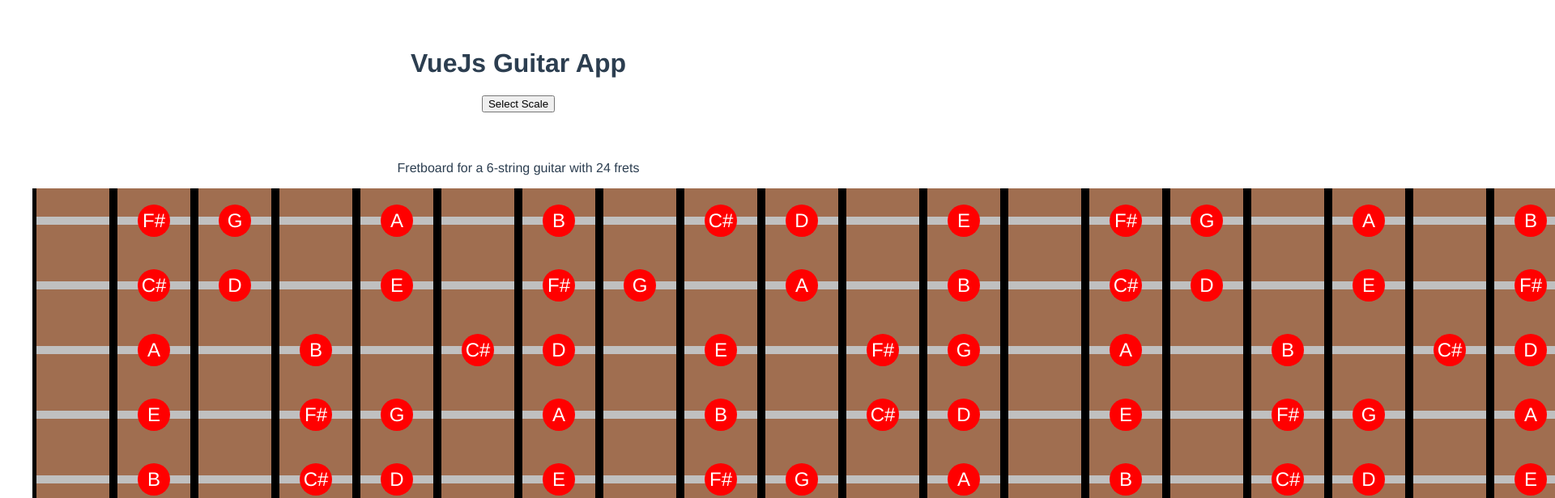
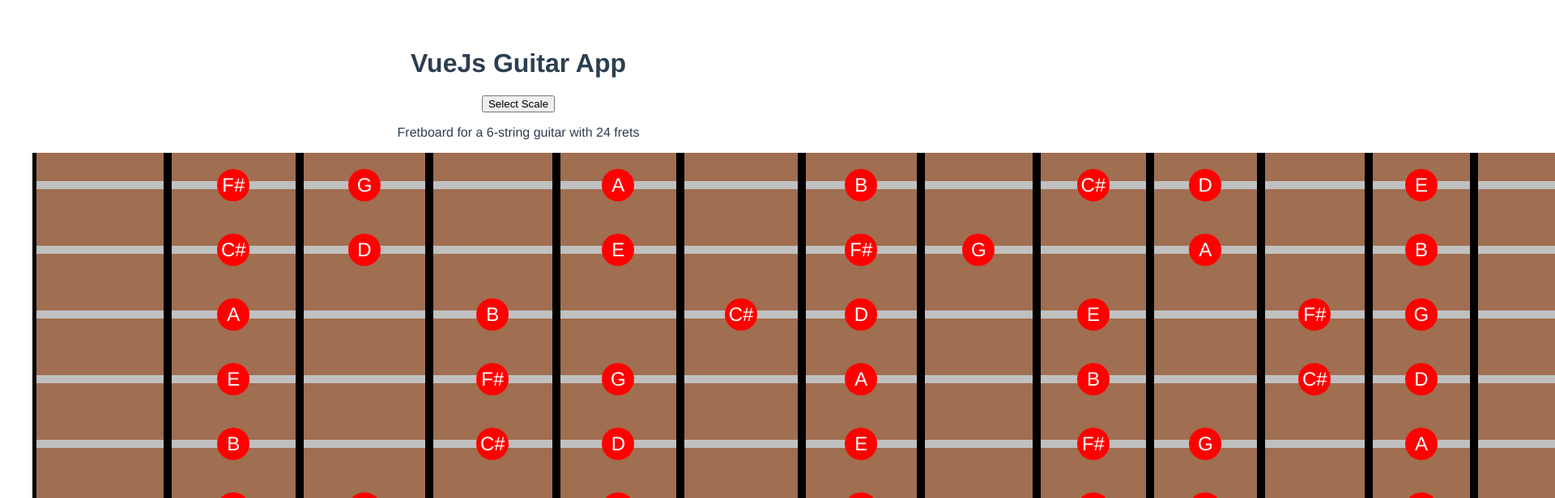
Before and after one commit to DanielSchiessl/VueGuitarApp, a Vue app: page / in a window 1280 px wide. Shown: the top 616 px of the page at 81% size, 1920 px wide, since content can reach past the window. Built offline with nearby package versions, Linux system fonts and the light colour scheme.

Commit message:
Add switch to change between note-name and note-function

```diff
--- a/src/App.vue
+++ b/src/App.vue
@@ -11,7 +11,10 @@
 
     <!-- <noteselectorv2></noteselectorv2> is now inside the modal component -->
     <!-- <scalemodeselector></scalemodeselector> is now inside the modal component -->
-    <fretboard></fretboard>
+    <fretboard
+        :showNoteFunction=showNoteFunction>
+    </fretboard>
+    <button id="show-noteFunction" @click="showNoteFunction = !showNoteFunction">Show Note Function</button>
 
     <br>
     <br>
@@ -51,7 +54,8 @@ export default {
     name: 'App',
     data () {
         return {
-            showModal: false
+            showModal: false,
+            showNoteFunction: false
             // note_selected: 'C'
         }
     },
--- a/src/components/fretboard.vue
+++ b/src/components/fretboard.vue
@@ -1,11 +1,14 @@
 <template>
-    <div id="app">
+    <div>
         <p>Fretboard for a {{strings.NoteNames.length}}-string guitar with {{numberOfFrets}} frets</p>
         <div class="wrapper">
             <template v-for="(stringNoteNbrAbs, stringindex) in strings.NoteNbrsAbs" :key=stringindex> <!-- iterate over all (6) strings | use <template> as that is an empty container which will not be added to the DOM -->
-                <div v-for="fretNo in numberOfFrets" class="box" :key="fretNo" :style="{'grid-row': stringindex+1,'grid-column': fretNo}"> <!-- set the ID to be the respective noteNumber so we can update the same notes all at once -->
+                <!-- fretsize should scale down linearly from 120 px to 40px -> reduce the 80 px delta in percent of fretNo -->
+                <div v-for="fretNo in numberOfFrets" class="box" :key="fretNo" :style="{'width':120-80*((fretNo/numberOfFrets))+'px', 'grid-row': stringindex+1,'grid-column': fretNo}"> <!-- set the ID to be the respective noteNumber so we can update the same notes all at once -->
                     <fretnote
                         v-if="scale.NoteNbrsAbs.includes((stringNoteNbrAbs+fretNo)%12)"
+                        :showNoteFunction=showNoteFunction
+                        :noteFunction="scale.NoteFunction[scale.NoteNbrsAbs.indexOf((stringNoteNbrAbs+fretNo)%12)]"
                         :notename="scale.NoteNames[scale.NoteNbrsAbs.indexOf((stringNoteNbrAbs+fretNo)%12)]"
                         :notescaledegree="1+scale.NoteNbrsAbs.indexOf((stringNoteNbrAbs+fretNo)%12)"
                         :notenbrabs=(stringNoteNbrAbs+fretNo)%12
@@ -36,9 +39,7 @@ export default {
     components: {
         fretnote
     },
-    props: {
-        msg: String
-    },
+    props: ['showNoteFunction'],
     data () {
         return {
             numberOfFrets: 24,
@@ -51,7 +52,8 @@ export default {
             // notes:[["C","B#","Dbb"],["C#","Db",],["D","Ebb"],["D#","Eb"],["E","Fb"],["F","E#","Gbb"],["F#","Gb"],["G","Abb"],["G#","Ab"],["A","Bbb"],["A#","Bb"],["B","Cb"]],
             scale: {
                 NoteNames: ['D', 'E', 'F#', 'G', 'A', 'B', 'C#'],
-                NoteNbrsAbs: [2, 4, 6, 7, 9, 11, 1]
+                NoteNbrsAbs: [2, 4, 6, 7, 9, 11, 1],
+                NoteFunction: ['R', '2', 'M3', '4', '5', '6', 'M7']
             },
             chordNotes: []
         }
@@ -73,7 +75,7 @@ export default {
     background-color: rgb(160, 110, 80);
     color: #fff;
     padding: 20px;
-    min-width: 50px;
+    min-width: 40px;
     font-size: 150%;
     justify-content: center;
     align-items: center;
--- a/src/components/fretnote.vue
+++ b/src/components/fretnote.vue
@@ -1,11 +1,18 @@
 <template>
-    <div v-if="isScaleNoteInThreeNpsPattern || threenpsmodeactivated" class="note"> {{notename}} </div>
+    <div v-if="isScaleNoteInThreeNpsPattern || threenpsmodeactivated" class="note">
+        <div v-if="showNoteFunction">
+            {{noteFunction}}
+        </div>
+        <div v-else>
+            {{notename}}
+        </div>
+    </div>
 </template>
 
 <script>
 export default {
     name: 'fretnote',
-    props: ['threenpsmodeactivated', 'threenpsstartdegree', 'stringno', 'notename', 'notescaledegree', 'notenbrabs', 'fretno', 'selectednpspattern'],
+    props: ['showNoteFunction', 'threenpsmodeactivated', 'threenpsstartdegree', 'stringno', 'notename', 'noteFunction', 'notescaledegree', 'notenbrabs', 'fretno', 'selectednpspattern'],
     computed: {
         threeNpsScaleDegreesOnThatString () {
             var targetScaleDegrees = [(this.threenpsstartdegree + this.stringno * 3) % 7, ((this.threenpsstartdegree + this.stringno * 3) - 1) % 7, ((this.threenpsstartdegree + this.stringno * 3) - 2) % 7]
```
